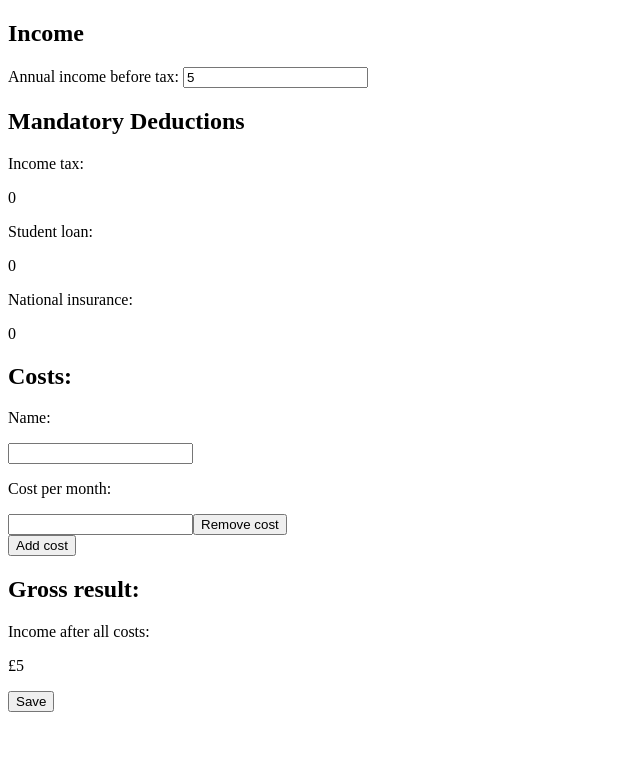
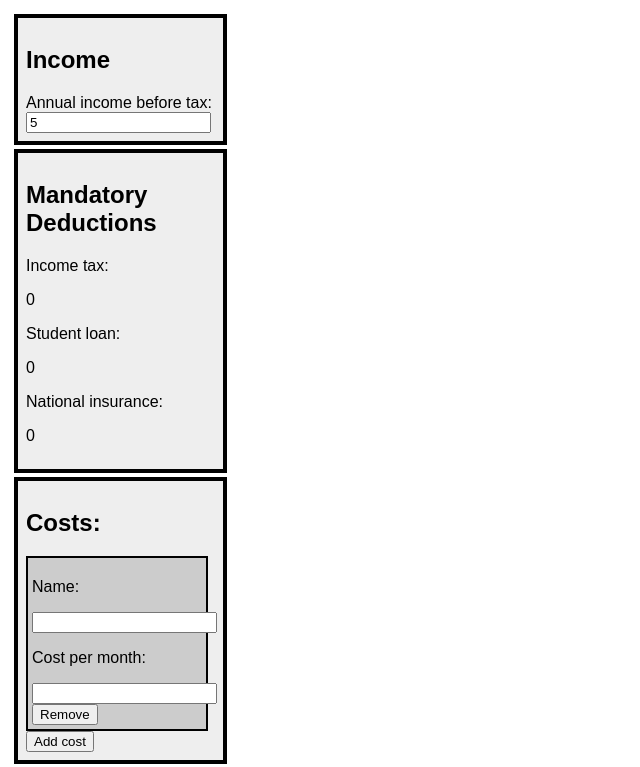
Before and after one commit to Noxbuds/budget-planner, a plain HTML site: page index.html in a window 1280 px wide. Both pictures are taken after typing "5" into the empty fields and a click on the button "Add cost". Shown: the top 767 px of the page, without its empty margins (0-640 px from the left). Drawn offline with Linux system fonts and the light colour scheme.

Commit message:
Simple styling
Added some very simple styling to make it feel a bit more authentic. Much more work needs to be done on the UI though

```diff
--- a/config.js
+++ b/config.js
@@ -87,7 +87,7 @@ function save()
     let url = URL.createObjectURL(file);
 
     link.href = url;
-    link.download = "budget_data.txt";
+    link.download = "budget_data.json";
 
     // Add the hyperlink to the HTML page and click it
     document.body.appendChild(link);
--- a/costsManager.js
+++ b/costsManager.js
@@ -69,7 +69,7 @@ function addNewCost()
     removeBtn.setAttribute("type", "button");
     removeBtn.setAttribute("name", config.names.removeCost + "-" + boxId);
     removeBtn.setAttribute("onclick", "removeCost(" + boxId + "); updatePage()");
-    removeBtn.innerHTML = "Remove cost";
+    removeBtn.innerHTML = "Remove";
     box.appendChild(removeBtn);
 
     // Add it to the costs list
--- a/index.html
+++ b/index.html
@@ -2,10 +2,10 @@
 <!DOCTYPE html>
 <html>
 
-    <header>
+    <head>
         <title>Budget Planner</title>
-        <link rel="stylesheet" src="style.css" />
-    </header>
+        <link rel="stylesheet" href="style.css" />
+    </head>
 
     <body>
 
@@ -14,7 +14,7 @@
         <script src="costsManager.js"></script>
 
         <!-- Salary prompt -->
-        <div id="salary-prompt">
+        <div id="salary-prompt" class="section">
             <h2>Income</h2>
 
             <label for="salary">Annual income before tax:</label>
@@ -22,7 +22,7 @@
         </div>
 
         <!-- Display mandatory deductions -->
-        <div id="mandatory-deductions">
+        <div id="mandatory-deductions" class="section">
             <h2>Mandatory Deductions</h2>
 
             <!-- Income tax -->
@@ -39,7 +39,7 @@
         </div>
 
         <!-- User-defined costs -->
-        <div id="user-costs">
+        <div id="user-costs" class="section">
             <h2>Costs:</h2>
             <p id="max-cost"></p>
 
@@ -49,7 +49,7 @@
         </div>
 
         <!-- Income after all costs -->
-        <div id="gross-result">
+        <div id="gross-result" class="section">
             <h2>Gross result:</h2>
             <p>Income after all costs:</p>
             <p id="gross-income"></p>
--- a/style.css
+++ b/style.css
@@ -1 +1,30 @@
-/* etc */
+body {
+    font-family:sans-serif;
+    padding:2px;
+}
+
+/* We want to make our sections a light grey with thin border */
+.section {
+    border-style:solid;
+    border-width:4px;
+
+    background-color: #EEEEEE;
+
+    padding:8px;
+
+    margin:4px;
+
+    width:15%;
+}
+
+/* Make the cost display light grey, with a thin border */
+.cost-display {
+    border-style:solid;
+    border-width:2px;
+
+    background-color: #CCCCCC;
+
+    padding:4px;
+
+    width:90%;
+}
```
